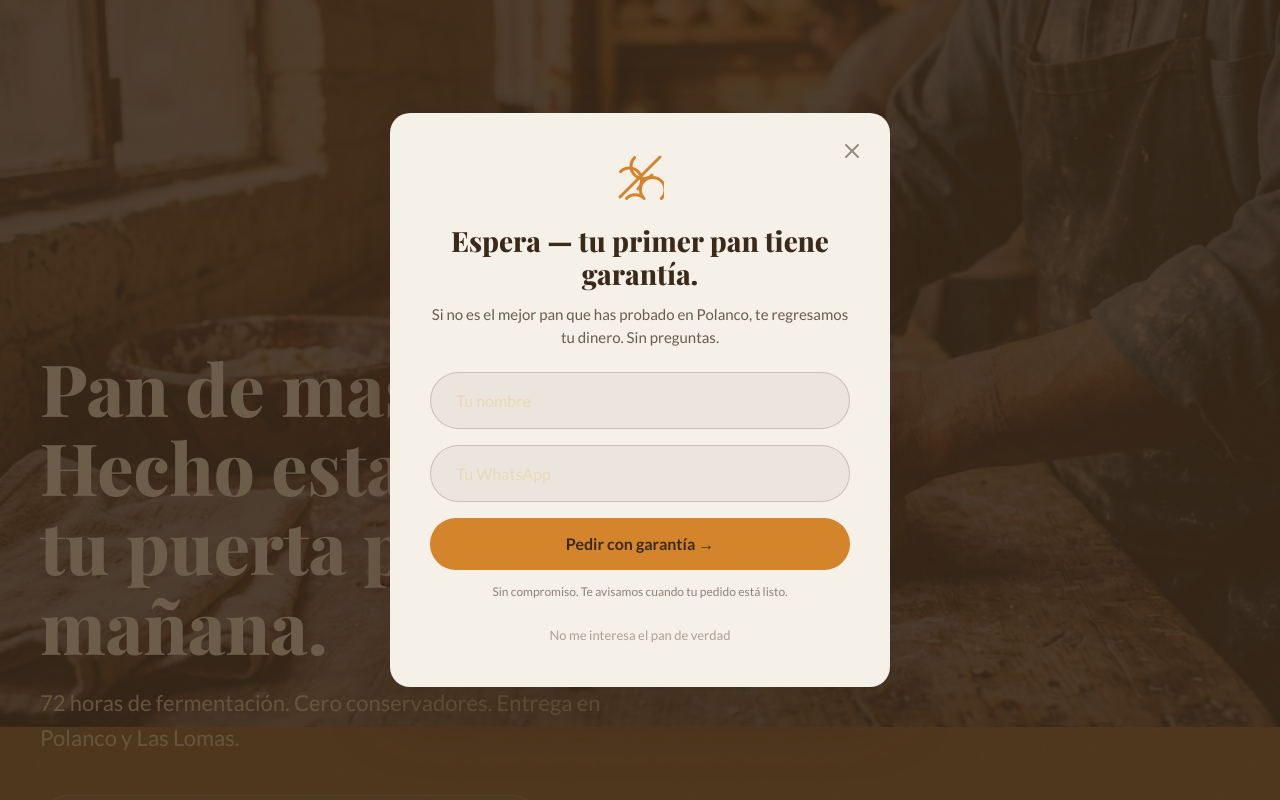
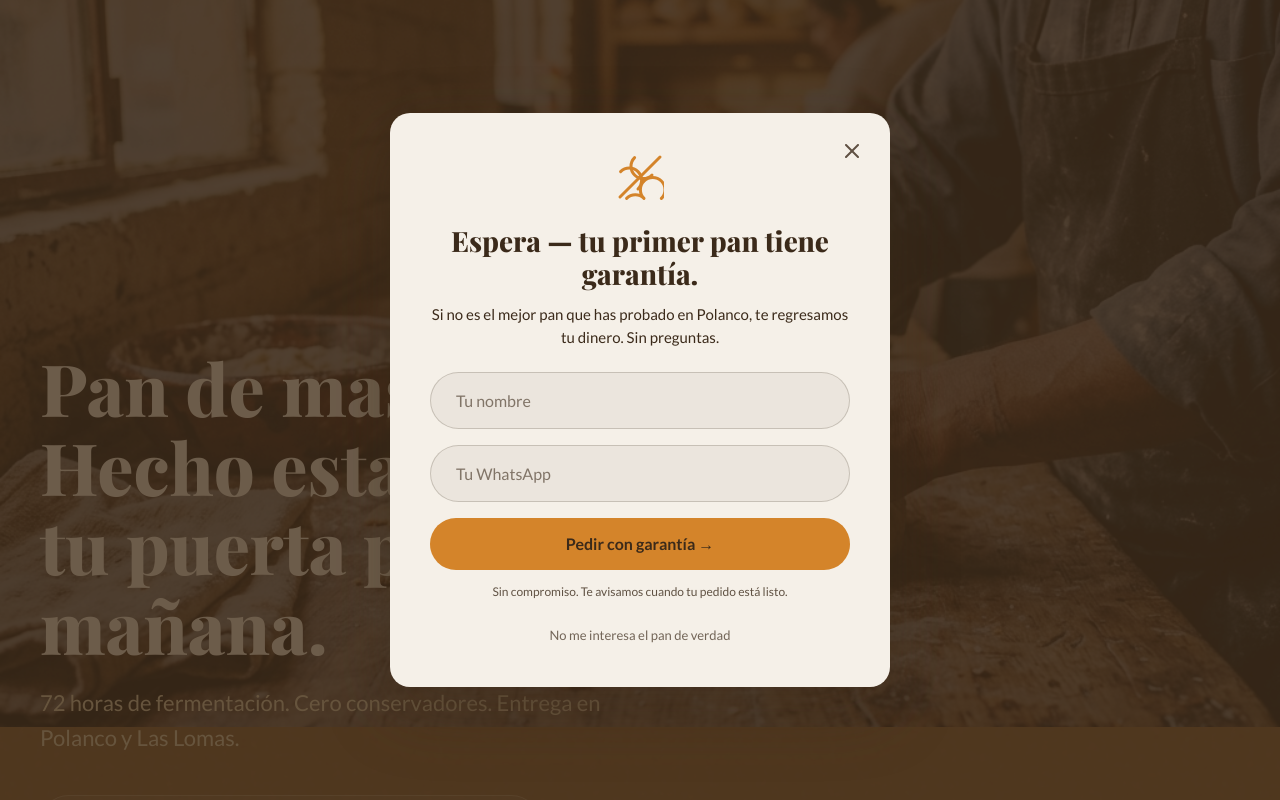
Before and after one commit to Eduardo-Rius/elmigajon-marketing, a React (Vite) app: page / in a window 1280 px wide. Shown: the top 800 px of the page. Built offline with nearby package versions, Linux system fonts and the light colour scheme; a web font is replaced by a local one.

Commit message:
style: increase text contrast in popup component

```diff
--- a/src/components/PopupCapture.jsx
+++ b/src/components/PopupCapture.jsx
@@ -103,7 +103,7 @@
           fontFamily: "'Lato', sans-serif",
           fontWeight: 400,
           fontSize: '15px',
-          color: 'rgba(59, 42, 26, 0.75)',
+          color: '#3B2A1A',
           margin: '0 0 24px 0',
           lineHeight: 1.5
         }}>
@@ -114,20 +114,20 @@
           <input
             type="text"
             placeholder="Tu nombre"
-            className="form-input"
+            className="form-input popup-input"
             required
             value={formData.name}
             onChange={(e) => setFormData({...formData, name: e.target.value})}
-            style={{ backgroundColor: 'rgba(59, 42, 26, 0.05)', borderColor: 'rgba(59, 42, 26, 0.2)', color: '#3B2A1A' }}
+            style={{ backgroundColor: 'rgba(59, 42, 26, 0.05)', borderColor: 'rgba(59, 42, 26, 0.2)', color: '#3B2A1A', fontWeight: 500 }}
           />
           <input
             type="tel"
             placeholder="Tu WhatsApp"
-            className="form-input"
+            className="form-input popup-input"
             required
             value={formData.phone}
             onChange={(e) => setFormData({...formData, phone: e.target.value})}
-            style={{ backgroundColor: 'rgba(59, 42, 26, 0.05)', borderColor: 'rgba(59, 42, 26, 0.2)', color: '#3B2A1A' }}
+            style={{ backgroundColor: 'rgba(59, 42, 26, 0.05)', borderColor: 'rgba(59, 42, 26, 0.2)', color: '#3B2A1A', fontWeight: 500 }}
           />
           <button type="submit" style={{
             backgroundColor: '#D4842A',
@@ -149,7 +149,7 @@
         <p style={{
           fontFamily: "'Lato', sans-serif",
           fontSize: '12px',
-          color: 'rgba(59, 42, 26, 0.55)',
+          color: 'rgba(59, 42, 26, 0.8)',
           marginTop: '12px',
           marginBottom: '20px'
         }}>
@@ -161,9 +161,10 @@
           style={{
             fontFamily: "'Lato', sans-serif",
             fontSize: '13px',
-            color: 'rgba(59, 42, 26, 0.4)',
+            color: 'rgba(59, 42, 26, 0.7)',
             cursor: 'pointer',
-            display: 'inline-block'
+            display: 'inline-block',
+            fontWeight: 500
           }}
         >
           No me interesa el pan de verdad
--- a/src/index.css
+++ b/src/index.css
@@ -205,12 +205,17 @@
   justify-content: center;
   background: transparent;
   color: #3B2A1A;
-  opacity: 0.5;
+  opacity: 0.8;
   transition: opacity 0.3s;
 }
 
 .popup-close-btn:hover {
   opacity: 1;
+}
+
+.popup-input::placeholder {
+  color: #3B2A1A !important;
+  opacity: 0.6 !important;
 }
 
 @keyframes fadeIn {
```
